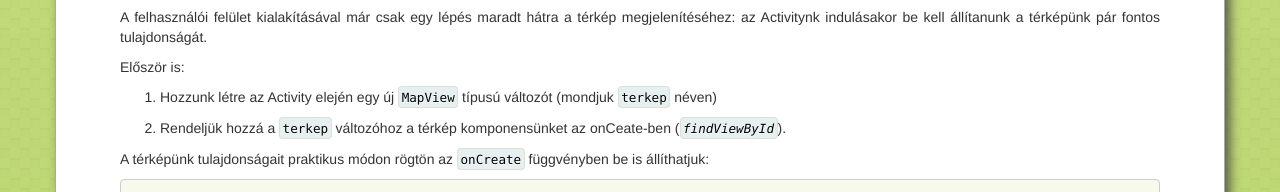
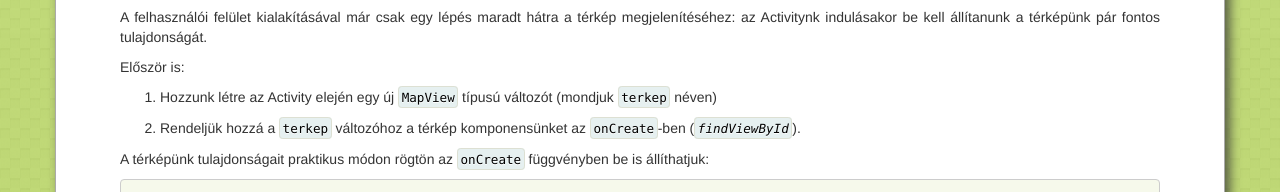
Before and after one commit to dkrmg-android/dkrmg-android.github.io, a plain HTML site: page lessons/l12.html in a window 1280 px wide. Shown: the part 6443-6635 px from the top of the page. Drawn offline with nearby package versions, Linux system fonts and the light colour scheme.

Commit message:
typo corrected in l12.html

```diff
--- a/lessons/l12.html
+++ b/lessons/l12.html
@@ -218,7 +218,7 @@
                     (mondjuk <code>terkep</code> néven)</p></li>
             <li>
                 <p>
-                    Rendeljük hozzá a <code>terkep</code> változóhoz a térkép komponensünket az onCeate-ben
+                    Rendeljük hozzá a <code>terkep</code> változóhoz a térkép komponensünket az <code>onCreate</code>-ben
                     (<em><code>findViewById</code></em>).</p></li>
         </ol>
         <p>
```
